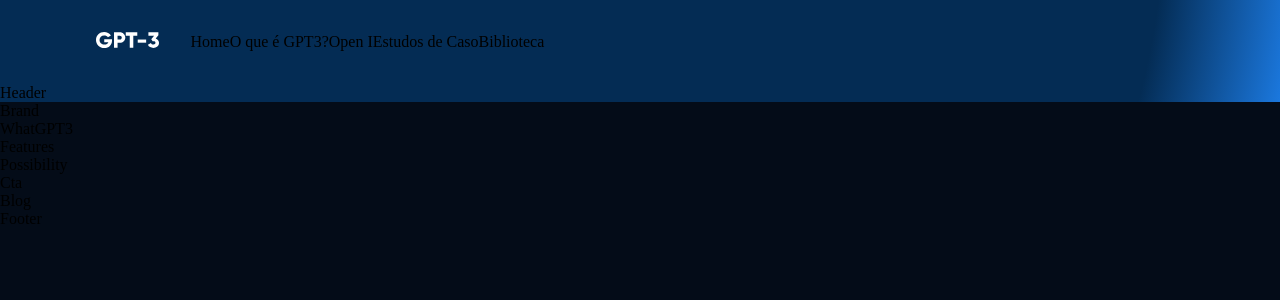
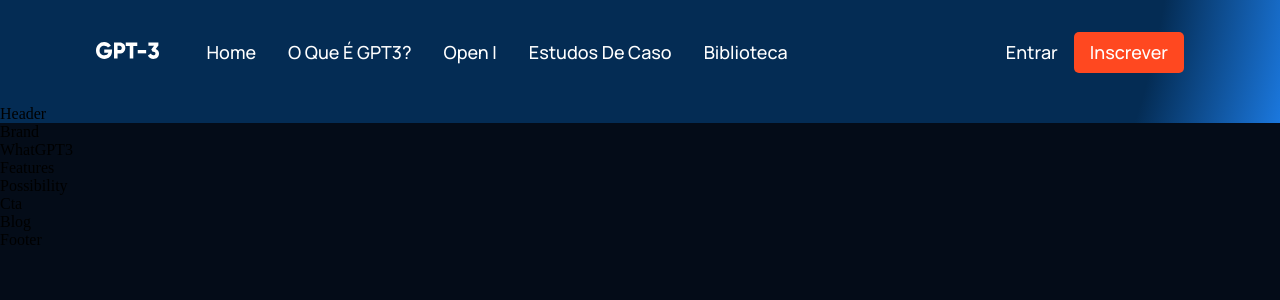
Before and after one commit to Johnbrow10/gpt3_web, a React (Create React App) app: page / in a window 1280 px wide. Shown: the top 300 px of the page. Built offline with nearby package versions, Linux system fonts and the light colour scheme.

Commit message:
feat(navbar): adicionar estrutura responsiva e estilizada do navbar

```diff
--- a/src/components/Navbar/Navbar.jsx
+++ b/src/components/Navbar/Navbar.jsx
@@ -1,9 +1,23 @@
-import React from 'react'
-import { RiMenu3Line, RiCloseLin } from 'react-icons';
+import React, { useState } from 'react'
+import { RiMenu3Line, RiCloseLine } from 'react-icons/ri';
 import logo from '../../assets/logo.svg';
 import './navbar.css'
 
+const Menu = () => (
+    <>
+        <p><a href="#home">Home</a></p>
+        <p><a href="#wtgpts">O que é GPT3?</a></p>
+        <p><a href="#possibility">Open I</a></p>
+        <p><a href="#features">Estudos de Caso</a></p>
+        <p><a href="#blog">Biblioteca</a></p>
+
+    </>
+)
+
 const Navbar = () => {
+
+    const [toggleMenu, setToggleMenu] = useState(false);
+
     return (
         <div className='gpt3__navbar'>
             <div className='gpt3__navbar-links'>
@@ -11,14 +25,35 @@
                     <img src={logo} alt="logo" />
                 </div>
                 <div className="gpt3__navbar-links_container">
-                    <p><a href="#home">Home</a></p>
-                    <p><a href="#wtgpts">O que é GPT3?</a></p>
-                    <p><a href="#possibility">Open I</a></p>
-                    <p><a href="#features">Estudos de Caso</a></p>
-                    <p><a href="#blog">Biblioteca</a></p>
+                    <Menu />
+                </div>
+                </div>
+                <div className="gpt3__navbar-sign">
+                    <p>Entrar</p>
+                    <button type='button'>Inscrever</button>
+                </div>
+
+
+                <div className="gpt3__navbar-menu">
+                    {
+                        toggleMenu
+                            ? <RiCloseLine color="#fff" size={27} onClick={() => setToggleMenu(false)} />
+                            : <RiMenu3Line color="#fff" size={27} onClick={() => setToggleMenu(true)} />
+                    }
+                    {
+                        toggleMenu && (
+                            <div className="gpt3__navbar-menu_container scale-up-center">
+                                <div className="gpt3__navbar-menu_container-links">
+                                    <Menu />
+                                    <div className="gpt3__navbar-menu_container-links-sign">
+                                        <p>Entrar</p>
+                                        <button type='button'>Inscrever</button>
+                                    </div>
+                                </div>
+                            </div>
+                        )}
                 </div>
             </div>
-        </div>
     )
 }
 
--- a/src/components/Navbar/navbar.css
+++ b/src/components/Navbar/navbar.css
@@ -7,8 +7,8 @@
 }
 
 .gpt3__navbar-links {
+    flex: 1;
     display: flex;
-    flex: 1;
     justify-content: flex-start;
     align-items: center;
 }
@@ -24,6 +24,7 @@
 
 .gpt3__navbar-links_container {
     display: flex;
+    flex-direction: row;
 }
 
 .gpt3__navbar-sign {
@@ -31,3 +32,104 @@
     justify-content: flex-end;
     align-items: center;
 }
+
+.gpt3__navbar-links_container p,
+.gpt3__navbar-sign p,
+.gpt3__navbar-menu_container p {
+    color: #ffff;
+    font-family: var(--font-family);
+    font-weight: 500;
+    font-size: 18px;
+    line-height: 25px;
+    text-transform: capitalize;
+
+    margin: 0 1rem;
+    cursor: pointer;
+}
+
+.gpt3__navbar-sign button,
+.gpt3__navbar-menu_container button {
+    padding: 0.5rem 1rem;
+    color: #ffff;
+    background: #ff4820;
+    font-family: var(--font-family);
+    font-weight: 500;
+    font-size: 18px;
+    line-height: 25px;
+    border-radius: 5px;
+    border: none;
+    outline: none;
+    cursor: pointer;
+
+}
+
+.gpt3__navbar-menu {
+    margin-left: 1rem;
+
+    display: none;
+    position: relative;
+}
+
+.gpt3__navbar-menu svg {
+    cursor: pointer;
+}
+
+.gpt3__navbar-menu_container {
+    display: flex;
+    justify-content: flex-end;
+    align-items: flex-end;
+    flex-direction: column;
+
+    text-align: end;
+    background: var(--color-footer);
+    padding: 2rem;
+    position: absolute;
+    top: 40px;
+    right: 0;
+    margin-top: 1rem;
+    min-width: 210px;
+    border-radius: 5px;
+    box-shadow: 0 0 5 rgba(0, 0, 0, 0.2);
+}
+
+.gpt3__navbar-menu_container p {
+    margin: 1rem 0;
+}
+
+.gpt3__navbar-menu_container-links-sign {
+    display: none;
+}
+
+@media screen and (max-width: 1050px) {
+    .gpt3__navbar-links_container {
+        display: none;
+    }
+
+    .gpt3__navbar-menu {
+        display: flex;
+    }
+}
+
+@media screen and (max-width: 700px) {
+    .gpt3__navbar {
+        padding: 2rem 4rem;
+    }
+}
+
+@media screen and (max-width: 550px) {
+    .gpt3__navbar {
+        padding: 2rem;
+    }
+
+    .gpt3__navbar-sign {
+        display: none;
+    }
+
+    .gpt3__navbar-menu_container {
+        top: 20px;
+    }
+
+    .gpt3__navbar-menu_container-links-sign {
+        display: block;
+    }
+}
```
